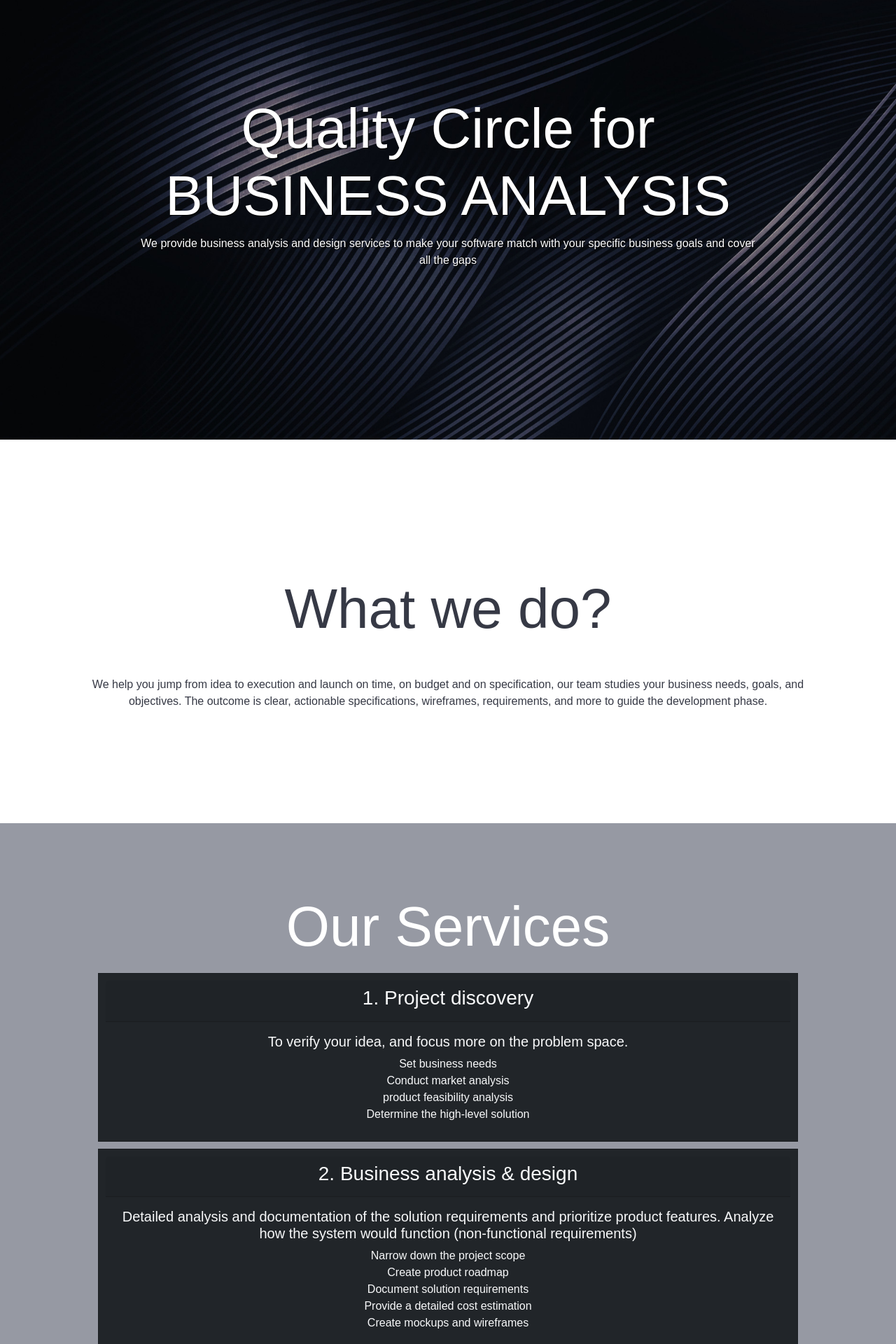
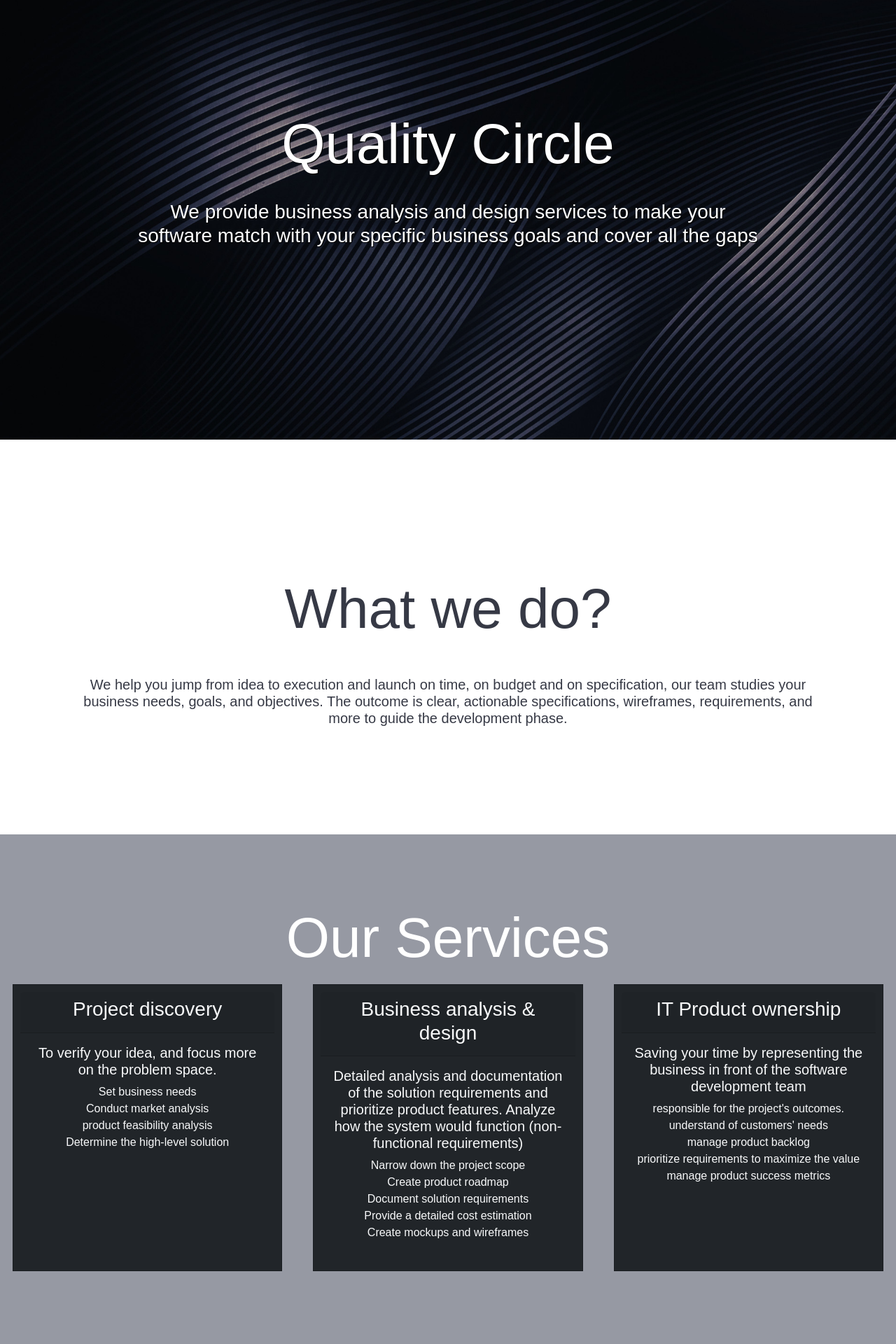
Before and after one commit to Ziad-Iteam/-Quality-Circle, a React (Create React App) app: page / in a window 1280 px wide. Shown: the part 180-2100 px from the top of the page at 70% size. Built offline with nearby package versions, Linux system fonts and the light colour scheme.

Commit message:
made adjustments to the app

```diff
--- a/src/components/HomeSection.tsx
+++ b/src/components/HomeSection.tsx
@@ -34,7 +34,7 @@ export const HomeSection = () => {
     >
       <StyledDiv>
         <h1 className="display-1 my-2">{t("HomeSection.h1")}</h1>
-        <p>{t("HomeSection.p")}</p>
+        <h3 className="my-4">{t("HomeSection.p")}</h3>
       </StyledDiv>
     </ParallaxDiv>
   );
--- a/src/components/ServicesSection.tsx
+++ b/src/components/ServicesSection.tsx
@@ -2,10 +2,13 @@ import Card from "react-bootstrap/Card";
 import { useTranslation } from "react-i18next";
 import { resources } from "../i18n";
 import styled from "styled-components";
+import Row from "react-bootstrap/Row";
+import Col from "react-bootstrap/Col";
 
 const StyledCard = styled(Card)`
-  max-width: 1000px;
   border-radius: 0;
+  min-height: 410px;
+  min-width: 300px;
   padding: 10px;
   text-align: center;
   margin: 10px;
@@ -29,9 +32,11 @@ export const ServicesSection = () => {
     >
       <h1 className="display-1 text-center ">{t("ServicesSection.h1")}</h1>
       <div className="px-2">
+        <Row xs={1} md={2} lg={3} className="g-4">
           {i18n.language === "ar" &&
             resources.ar.translation.ServicesSection.services.map((service) => (
-            <StyledCard bg="dark" text="light" key={service.subH2}>
+              <Col  key={service.subH2}>
+                <StyledCard bg="dark" text="light">
                   <Card.Header>{service.subH2}</Card.Header>
                   <Card.Body>
                     <Card.Title>{service.subP}</Card.Title>
@@ -42,10 +47,12 @@ export const ServicesSection = () => {
                     </Card.Text>
                   </Card.Body>
                 </StyledCard>
+              </Col>
             ))}
           {i18n.language === "en" &&
             resources.en.translation.ServicesSection.services.map((service) => (
-            <StyledCard bg="dark" text="light" key={service.subH2}>
+              <Col  key={service.subH2}>
+                <StyledCard bg="dark" text="light">
                   <Card.Header>
                     <h3>{service.subH2}</h3>
                   </Card.Header>
@@ -58,7 +65,9 @@ export const ServicesSection = () => {
                     </Card.Text>
                   </Card.Body>
                 </StyledCard>
+              </Col>
             ))}
+        </Row>
       </div>
     </div>
   );
--- a/src/components/WhoWeAreSection.tsx
+++ b/src/components/WhoWeAreSection.tsx
@@ -23,7 +23,7 @@ export const WhoWeAreSection = () => {
     >
       <StyledDiv>
         <h1 className="display-1 my-5">{t("WhoWeAreSection.h1")}</h1>
-        <p>{t("WhoWeAreSection.p")}</p>
+        <h5>{t("WhoWeAreSection.p")}</h5>
       </StyledDiv>
     </div>
   );
--- a/src/i18n.js
+++ b/src/i18n.js
@@ -10,7 +10,7 @@ export const resources = {
         products:"Products"
       },
       HomeSection: {
-        h1: "Quality Circle for BUSINESS ANALYSIS",
+        h1: "Quality Circle",
         p: `We provide business analysis and design services to make your software match with your specific business goals and cover all the gaps`,
       },
       WhoWeAreSection: {
@@ -21,7 +21,7 @@ export const resources = {
         h1: "Our Services",
         services: [
           {
-            subH2: `1. Project discovery`,
+            subH2: `Project discovery`,
             subP: "To verify your idea, and focus more on the problem space.",
             ser: [
               "Set business needs",
@@ -31,7 +31,7 @@ export const resources = {
             ],
           },
           {
-            subH2: `2. Business analysis & design`,
+            subH2: `Business analysis & design`,
             subP: `Detailed analysis and documentation of the solution requirements and prioritize product features.
             Analyze how the system would function (non-functional requirements)`,
             ser: [
@@ -43,7 +43,7 @@ export const resources = {
             ],
           },
           {
-            subH2: `3. IT Product ownership`,
+            subH2: `IT Product ownership`,
             subP: "Saving your time by representing the business in front of the software development team",
             ser: [
               "responsible for the project's outcomes.",
@@ -72,8 +72,8 @@ export const resources = {
         products:"منتجاتنا"
       },
       HomeSection: {
-        h1: "كوالتى سيركل لتحليل الأعمال",
-        p: `قدم خدمات تحليل الأعمال وتصميم البرمجيات حتى يكون منتجك متوافق مع احتياجاتك و فرص النمو لعملك.`,
+        h1: "كوالتى سيركل",
+        p: `نقدم خدمات تحليل الأعمال وتصميم البرمجيات حتى يكون منتجك متوافق مع احتياجاتك و فرص النمو لعملك.`,
       },
       WhoWeAreSection: {
         h1: "ماذا نفعل؟",
@@ -83,7 +83,7 @@ export const resources = {
         h1: "خدماتنا",
         services: [
           {
-            subH2: `1. اكتشاف المشروع`,
+            subH2: `اكتشاف المشروع`,
             subP: "للتحقق من فكرتك، والتركيز أكثر على مساحة المشكلة.",
             ser: [
               "تحديد احتياجات العمل",
@@ -93,7 +93,7 @@ export const resources = {
             ],
           },
           {
-            subH2: `2. تحليل وتصميم النظام`,
+            subH2: `تحليل وتصميم النظام`,
             subP: "تحليل وتوثيق مفصل لمتطلبات المنتج وتحديد أولويات و خصائص النظام. تحديد متطلبات المنتج الوظيفية (وغير الوظيفية)",
             ser: [
               "تحديد مفصل لنطاق المشروع",
@@ -104,7 +104,7 @@ export const resources = {
             ],
           },
           {
-            subH2: `3. ادارة المنتج `,
+            subH2: `ادارة المنتج `,
             subP: "توفير وقتك عن طريق إدارة فريق تطوير البرمجيات الخاص بمنتجك ",
             ser: [
               "مسؤولون عن نتائج المشروع.",
```
Lines whose indentation alone changed are shown as unchanged.
